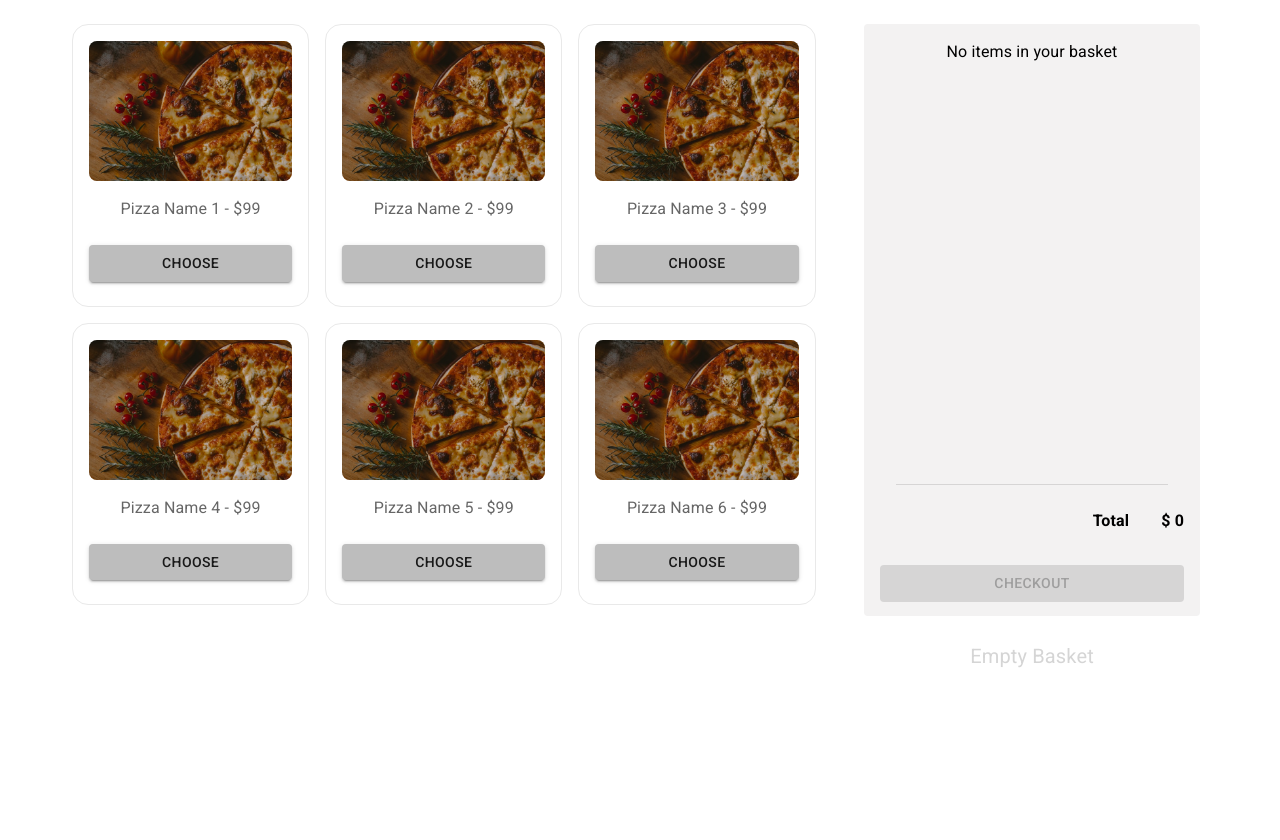
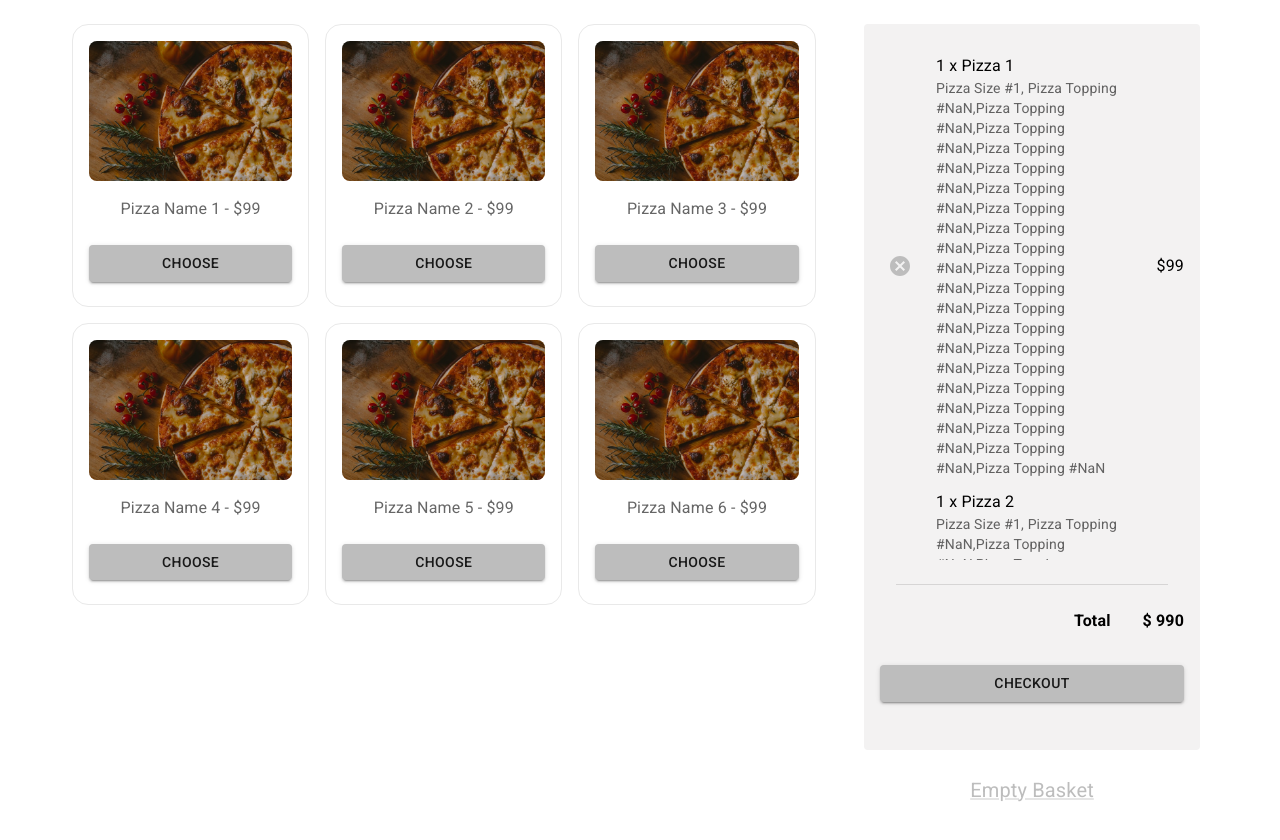
Before and after one commit to thisisharrison/pizza-store, a React (Create React App) app: page /#/ in a window 1280 px wide. Shown: the top 840 px of the page. Before the commit the page ends 816 px from the top, so only its background shows below. Built offline with nearby package versions, Linux system fonts and the light colour scheme.

Commit message:
core: tune css

```diff
--- a/src/components/Basket/index.tsx
+++ b/src/components/Basket/index.tsx
@@ -39,25 +39,27 @@ export const Basket = () => {
             data-testid="basket"
         >
             <Box
+                component="div"
                 sx={{
                     bgcolor: "#f3f2f2",
                     borderRadius: 1,
-                    height: "70vh",
+                    overflow: "hidden",
                     p: 2,
                 }}
             >
                 <Box
+                    component="div"
                     sx={{
+                        maxHeight: "65vh",
                         height: "75%",
-                        textOverflow: "clip",
-                        overflow: "hidden",
+                        overflow: "auto",
                         overflowY: "scroll",
                     }}
                 >
                     {orderTotal ? (
                         <OrderSummary orders={orderItems} />
                     ) : (
-                        <Typography variant="body1" align="center">
+                        <Typography variant="body1" align="center" sx={{ mt: 4 }}>
                             No items in your basket
                         </Typography>
                     )}
--- a/src/context/order.tsx
+++ b/src/context/order.tsx
@@ -62,28 +62,28 @@ const OrderContext = React.createContext<ContextType | null>(null);
 OrderContext.displayName = "OrderContext";
 
 // Add a lot of orders
-// const x = Array.from({ length: 10 }).map((_, i) => ({
-//     id: i,
-//     name: `Pizza ${i + 1}`,
-//     // @ts-ignore
-//     toppings: Array.from({ length: 20 }).map((i) => `Pizza Topping #${i + 1}`),
-//     price: 99,
-//     quantity: 1,
-//     size: "Pizza Size #1",
-// }));
+const x = Array.from({ length: 10 }).map((_, i) => ({
+    id: i,
+    name: `Pizza ${i + 1}`,
+    // @ts-ignore
+    toppings: Array.from({ length: 20 }).map((i) => `Pizza Topping #${i + 1}`),
+    price: 99,
+    quantity: 1,
+    size: "Pizza Size #1",
+}));
 
-// const y: {
-//     [key: string]: Order;
-// } = {};
+const y: {
+    [key: string]: Order;
+} = {};
 
-// for (const i of x) {
-//     y[i.id] = i;
-// }
+for (const i of x) {
+    y[i.id] = i;
+}
 
 const initialState: OrderState = {
     editing: null,
     count: 0,
-    orders: null,
+    orders: y,
 };
 
 export function OrderProvider(props: React.PropsWithChildren<{}>) {
```
